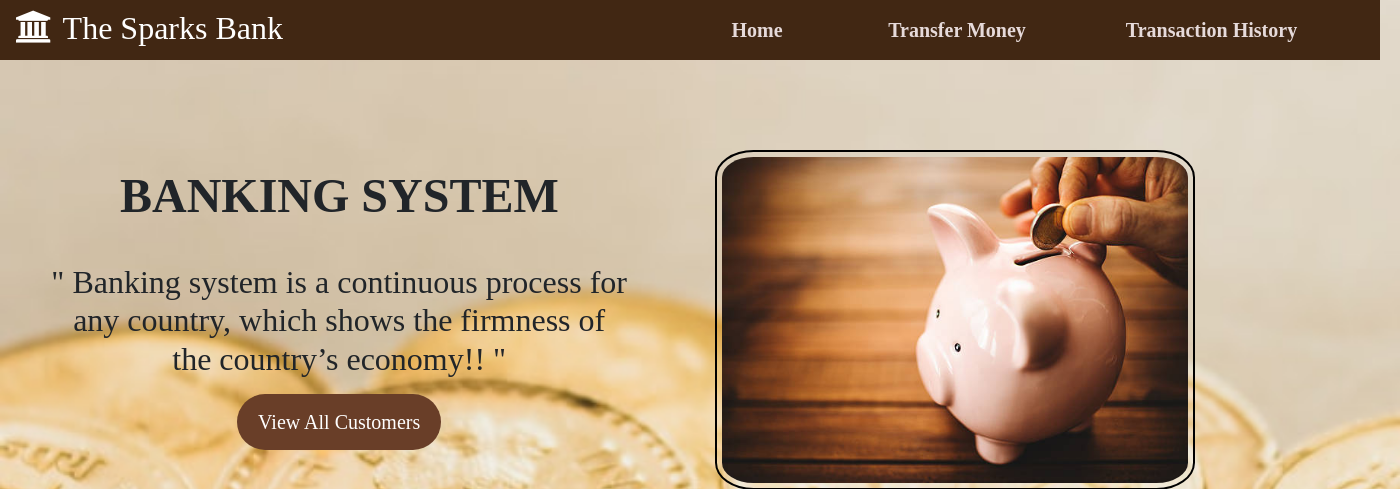
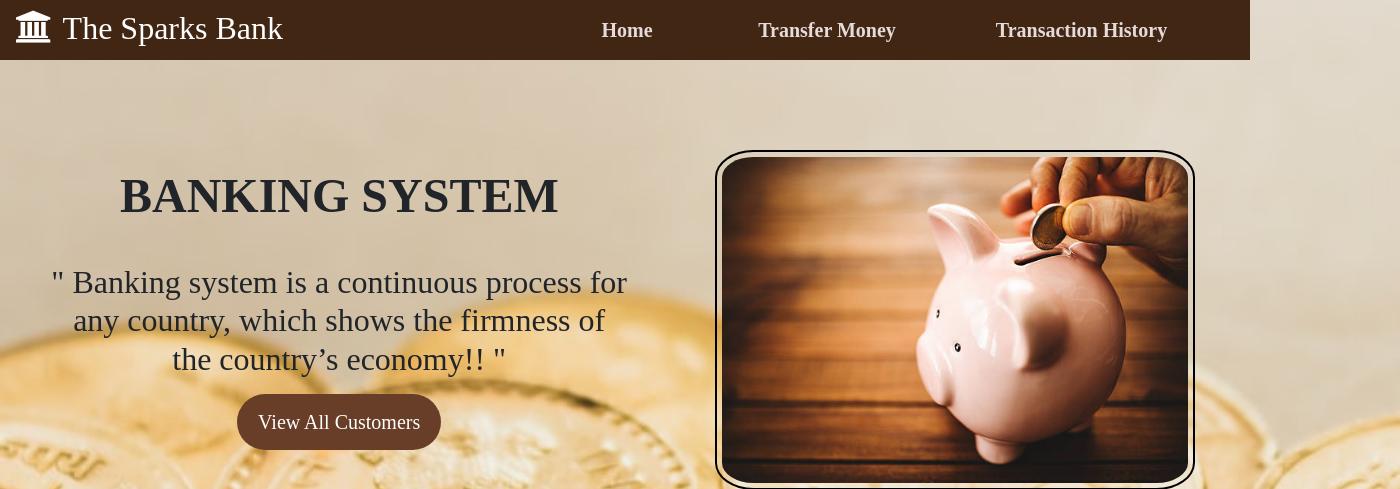
Before and after one commit to Shamritha27/Basic-Banking-System, a PHP site: page /index.php in a window 1400 px wide. Shown: the top 489 px of the page. Run offline with PHP 8.4, Linux system fonts and the light colour scheme.

Commit message:
navbar change

```diff
--- a/navbar.css
+++ b/navbar.css
@@ -26,7 +26,7 @@ ul li a:hover {
 
 .navbar {
     height: 60px;
-    width:1380px;
+    width:100%;
     position:relative;
 
     overflow: hidden;
```
